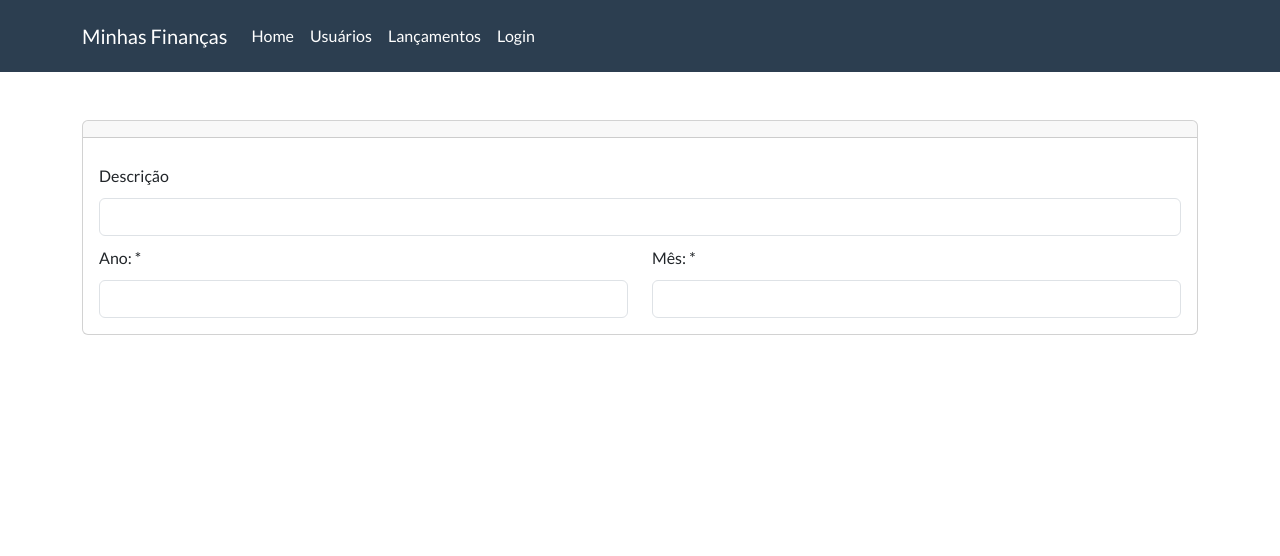
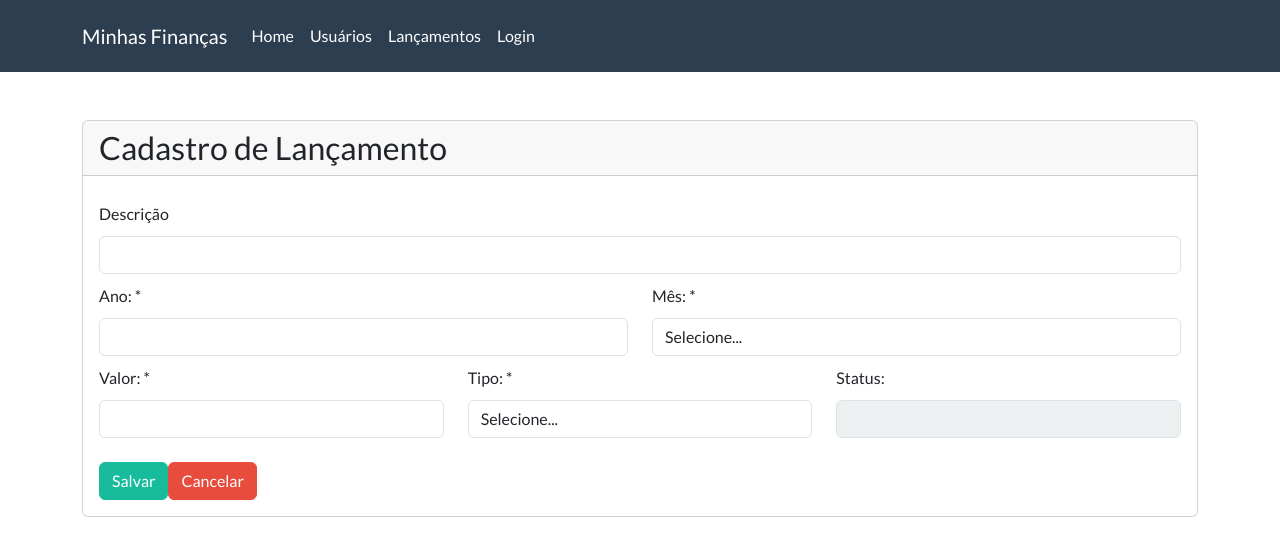
Before and after one commit to leovd100/Full-stack-project-with-Java-Spring-boot, a React (Create React App) app in the folder front-end/minhas-financas-app/: page /cadastro-lancamentos in a window 1280 px wide. Shown: the top 556 px of the page. Built offline with nearby package versions, Linux system fonts and the light colour scheme.

Commit message:
request saving API

```diff
--- a/front-end/minhas-financas-app/src/app/service/lancamentoService.js
+++ b/front-end/minhas-financas-app/src/app/service/lancamentoService.js
@@ -28,6 +28,13 @@
                 {label: 'Receita', value: 'RECEITA'}
             ]
     }
+
+
+    salvar(lancamento){
+        return this.post('/', lancamento);
+    }
+
+
     consultar(lancamentoFiltro){
         let params = `?ano=${lancamentoFiltro.ano}`
 
--- a/front-end/minhas-financas-app/src/views/lancamentos/cadastro-lancamentos.js
+++ b/front-end/minhas-financas-app/src/views/lancamentos/cadastro-lancamentos.js
@@ -2,27 +2,142 @@
 import { withRouter } from "react-router-dom";
 import Card from "../../components/card";
 import FormGroup from "../../components/formgroup";
+import LancamentoService from "../../app/service/lancamentoService";
+import SelectMenu from "../../components/selectMenu";
+import * as messages from '../../components/toastr'
+import LocalStorageService from "../../app/service/localStorageService";
 class CadastroLancamento extends React.Component {
+
+    state = {
+        id: null,
+        descricao: '',
+        valor: '',
+        mes: '',
+        ano: '',
+        tipo: '',
+        status: ''
+    }
+
+    constructor(){
+        super()
+        this.service = new LancamentoService();
+    }
+
+    submit =() => {
+        const usuarioLogado = LocalStorageService.obterItem("_usuarioLogado")
+
+        const { descricao, valor, mes, ano, tipo } = this.state;
+        const lancamento = {
+            descricao,
+            valor,
+            mes,
+            ano,
+            tipo,
+            usuario: usuarioLogado.id
+        }
+
+        this.service.salvar(lancamento)
+                .then(response => {
+                    messages.mensagemSucesso('Lançamento cadastrado com sucesso')
+                }).catch(err => {
+                    messages.mensagemErro(err.response.data)
+                })
+    }
+
+    handleChange = (event) => {
+        const value = event.target.value;
+        const name = event.target.name;
+
+        this.setState({[name] : value})
+    }
     render() {
+
+
+        const tipos = this.service.obterListTipos();
+        const meses = this.service.opterListaMeses();
+
+
         return (
-            <Card>
+
+
+
+            <Card title="Cadastro de Lançamento">
                 <div className="row">
                     <div className="col-md-12">
                         <FormGroup id="inputDescricao" label="Descrição">
-                            <input id="inputDescricao" type="text" className="form-control" />
+                            <input id="inputDescricao"
+                                    type="text"
+                                    className="form-control"
+                                    name="descricao"
+                                    value={this.state.descricao}
+                                    onChange={this.handleChange} />
                         </FormGroup>
                     </div>
                 </div>
                 <div className="row">
                     <div className="col-md-6">
                         <FormGroup id="inputAno" label="Ano: *">
-                            <input id="inputAno" type="text" className="form-control" />
+                            <input id="inputAno"
+                                   type="text"
+                                   name="ano"
+                                   className="form-control"
+                                   value={this.state.ano}
+                                   onChange={this.handleChange}/>
                         </FormGroup>
                     </div>
                     <div className="col-md-6">
                         <FormGroup id="inputMes" label="Mês: *">
-                            <input id="inputMes" type="text" className="form-control" />
+                            <SelectMenu id="inputMes"
+                                        lista={meses}
+                                        name="mes"
+                                        className="form-control"
+                                        value={this.state.mes}
+                                        onChange={this.handleChange}/>
                         </FormGroup>
+                    </div>
+                </div>
+                <div className="row">
+                    <div className="col-md-4">
+                        <FormGroup id="inputValor" label="Valor: *">
+                            <input id="inputValor"
+                                    type="text"
+                                    className="form-control"
+                                    value={this.state.valor}
+                                    name="valor"
+                                    onChange={this.handleChange}/>
+                        </FormGroup>
+                    </div>
+
+                    <div className="col-md-4">
+                        <FormGroup id="inputTipo" label="Tipo: *">
+
+                            <SelectMenu id="inputTipo"
+                                        lista={tipos}
+                                        className="form-control"
+                                        name="tipo"
+                                        value={this.tipo}
+                                        onChange={this.handleChange}></SelectMenu>
+                        </FormGroup>
+                    </div>
+
+                    <div className="col-md-4">
+                        <FormGroup id="inputStatus" label="Status: ">
+
+                            <input type="text"
+                                    className="form-control"
+                                    value={this.state.status}
+                                    name="status"
+                                    disabled ></input>
+                        </FormGroup>
+                    </div>
+
+                    <div className="row">
+
+                        <div className="col-md-6">
+                        <br></br>
+                            <button className="btn btn-success" onClick={this.submit}>Salvar</button>
+                            <button className="btn btn-danger">Cancelar</button>
+                        </div>
                     </div>
                 </div>
             </Card>
```
